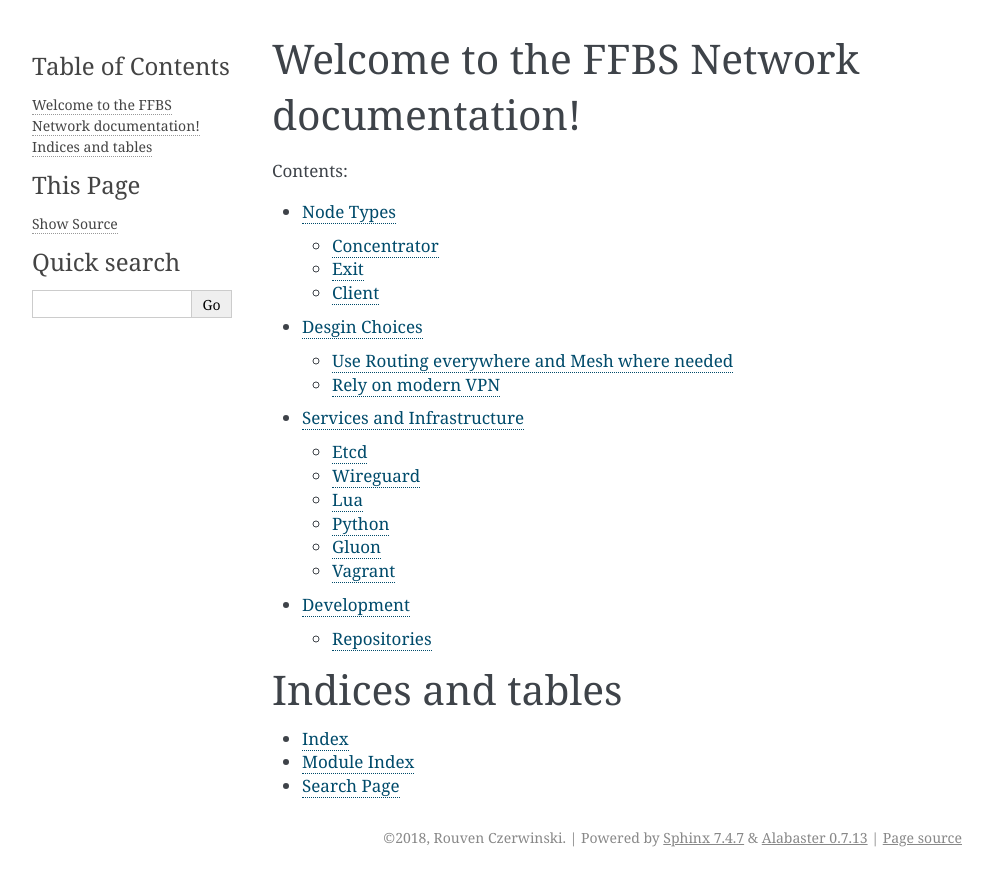
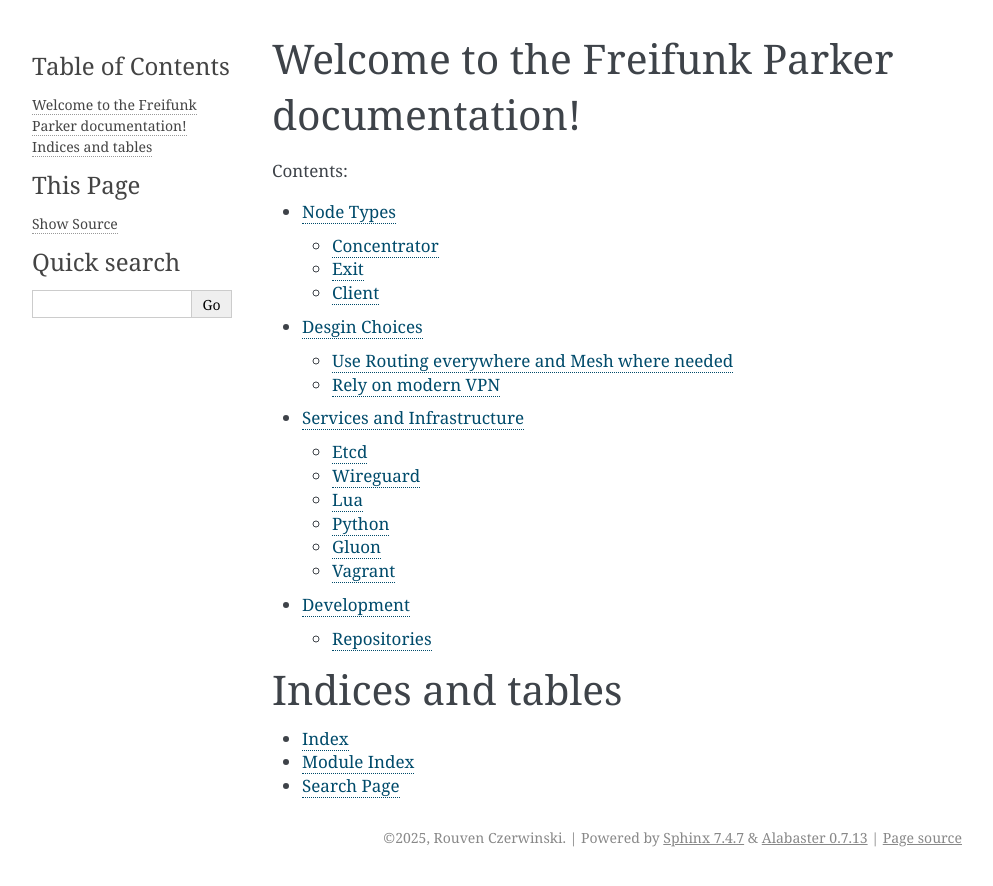
Before and after one commit to ffbs/documentation, a Sphinx documentation site: the page built from source/index.rst, in a window 1280 px wide. Shown: the top 886 px of the page, without its empty margins (148-1141 px from the left). Built offline with Sphinx 7.4.7, drawn with Linux system fonts in a browser that asks for light colours.

Commit message:
Rename to Freifunk Parker

```diff
--- a/source/conf.py
+++ b/source/conf.py
@@ -19,8 +19,8 @@
 
 # -- Project information -----------------------------------------------------
 
-project = 'FFBS Network Documentation'
-copyright = '2018, Rouven Czerwinski'
+project = 'Freifunk Parker'
+copyright = '2025, Rouven Czerwinski'
 author = 'Rouven Czerwinski'
 
 # The short X.Y version
@@ -59,7 +59,7 @@
 #
 # This is also used if you do content translation via gettext catalogs.
 # Usually you set "language" from the command line for these cases.
-language = None
+language = 'en'
 
 # List of patterns, relative to source directory, that match files and
 # directories to ignore when looking for source files.
@@ -102,7 +102,7 @@
 # -- Options for HTMLHelp output ---------------------------------------------
 
 # Output file base name for HTML help builder.
-htmlhelp_basename = 'FFBSNetworkDocumentationdoc'
+htmlhelp_basename = 'FreifunkParkerdoc'
 
 
 # -- Options for LaTeX output ------------------------------------------------
@@ -129,7 +129,7 @@
 # (source start file, target name, title,
 #  author, documentclass [howto, manual, or own class]).
 latex_documents = [
-    (master_doc, 'FFBSNetworkDocumentation.tex', 'FFBS Network Documentation Documentation',
+    (master_doc, 'FreifunkParker.tex', 'Freifunk Parker',
      'Rouven Czerwinski', 'manual'),
 ]
 
@@ -139,7 +139,7 @@
 # One entry per manual page. List of tuples
 # (source start file, name, description, authors, manual section).
 man_pages = [
-    (master_doc, 'ffbsnetworkdocumentation', 'FFBS Network Documentation Documentation',
+    (master_doc, 'Freifunk Parker', 'Freifunk Parker',
      [author], 1)
 ]
 
@@ -150,8 +150,8 @@
 # (source start file, target name, title, author,
 #  dir menu entry, description, category)
 texinfo_documents = [
-    (master_doc, 'FFBSNetworkDocumentation', 'FFBS Network Documentation Documentation',
-     author, 'FFBSNetworkDocumentation', 'One line description of project.',
+    (master_doc, 'FreifunkParker', 'Freifunk Parker Documentation',
+     author, 'FreifunkParker', 'Freifunk with Wireguard and Routing',
      'Miscellaneous'),
 ]
 
--- a/source/index.rst
+++ b/source/index.rst
@@ -1,10 +1,10 @@
-.. FFBS Network Documentation documentation master file, created by
+.. Freifunk Parker documentation master file, created by
    sphinx-quickstart on Wed Mar  7 19:17:02 2018.
    You can adapt this file completely to your liking, but it should at least
    contain the root `toctree` directive.
 
-Welcome to the FFBS Network documentation!
-==========================================
+Welcome to the Freifunk Parker documentation!
+=============================================
 
 .. toctree::
    overview
```
